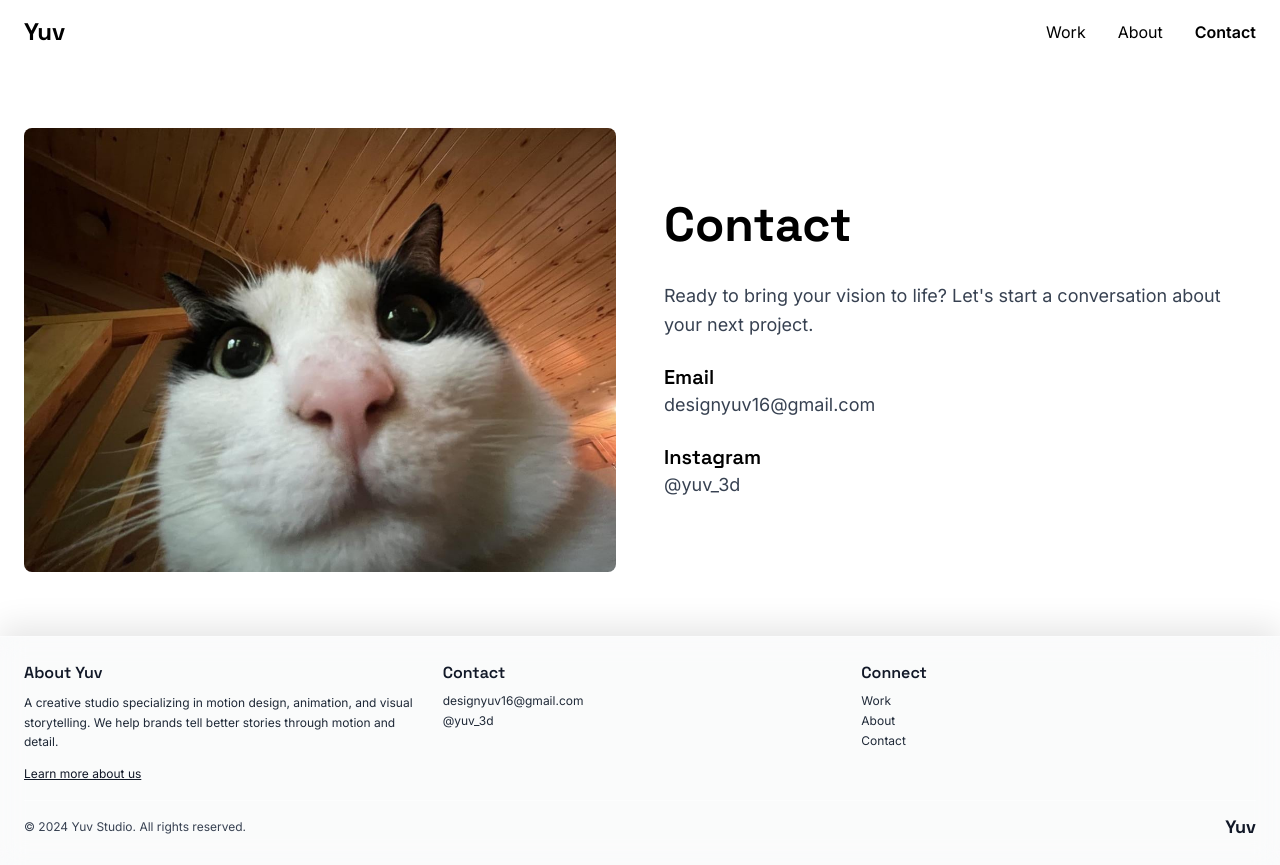
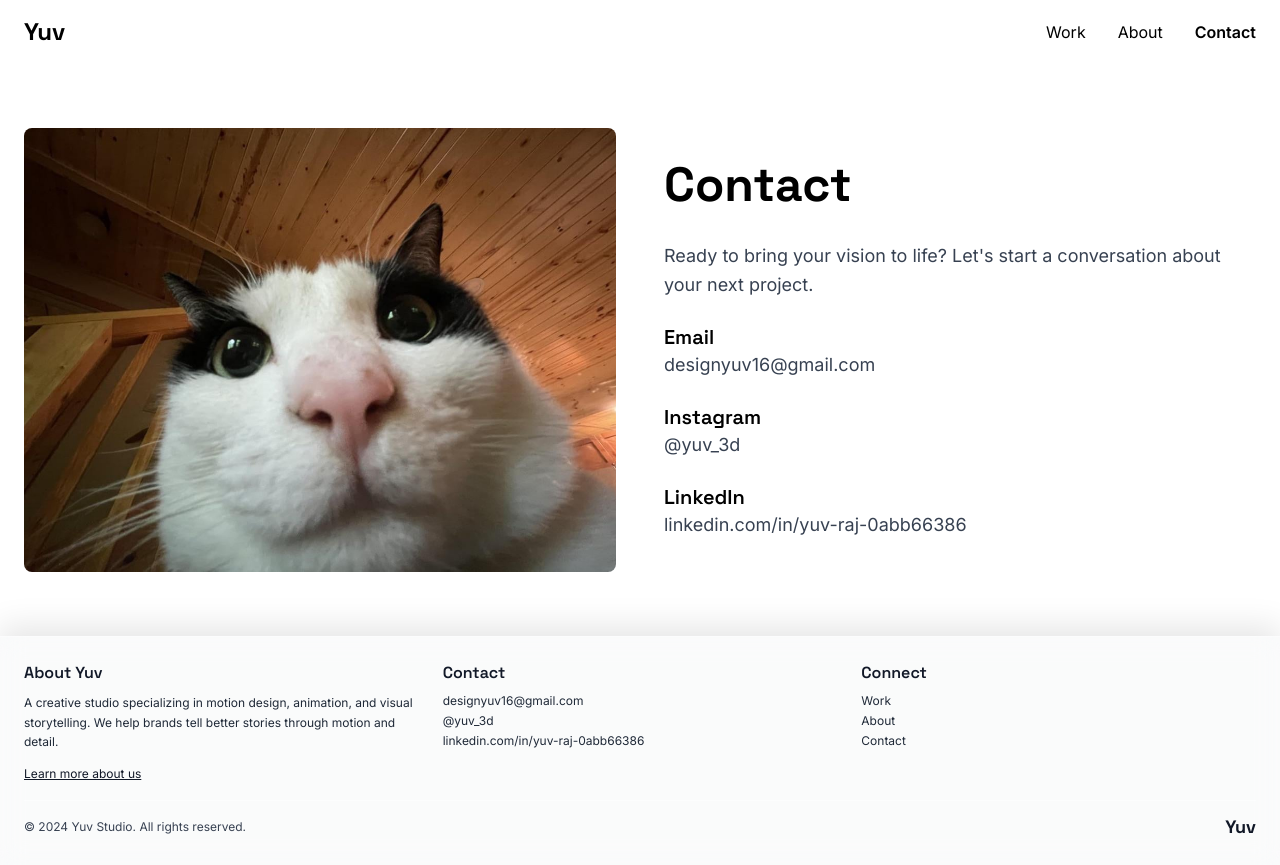
Before and after one commit to YuvArt1/YuvArt, a Next.js app: page /contact in a window 1280 px wide. Built offline with nearby package versions, Linux system fonts and the light colour scheme.

Commit message:
Add LinkedIn link to contact and footer

```diff
--- a/app/contact/page.tsx
+++ b/app/contact/page.tsx
@@ -77,6 +77,19 @@ export default function ContactPage() {
                     @yuv_3d
                   </a>
                 </div>
+
+                {/* LinkedIn */}
+                <div className="space-y-2">
+                  <h3 className="text-xl font-semibold text-black font-space-grotesk">LinkedIn</h3>
+                  <a
+                    href="https://linkedin.com/in/yuv-raj-0abb66386"
+                    target="_blank"
+                    rel="noopener noreferrer"
+                    className="text-gray-700 hover:text-black transition-colors text-lg"
+                  >
+                    linkedin.com/in/yuv-raj-0abb66386
+                  </a>
+                </div>
               </div>
             </div>
           </div>
--- a/components/footer.tsx
+++ b/components/footer.tsx
@@ -34,6 +34,11 @@ export default function Footer() {
               <div>
                 <a href="https://www.instagram.com/yuv_3d/" target="_blank" rel="noopener noreferrer" className="text-gray-800 hover:text-gray-900 transition-colors block">
                   @yuv_3d
+                </a>
+              </div>
+              <div>
+                <a href="https://linkedin.com/in/yuv-raj-0abb66386" target="_blank" rel="noopener noreferrer" className="text-gray-800 hover:text-gray-900 transition-colors block">
+                  linkedin.com/in/yuv-raj-0abb66386
                 </a>
               </div>
             </div>
```
